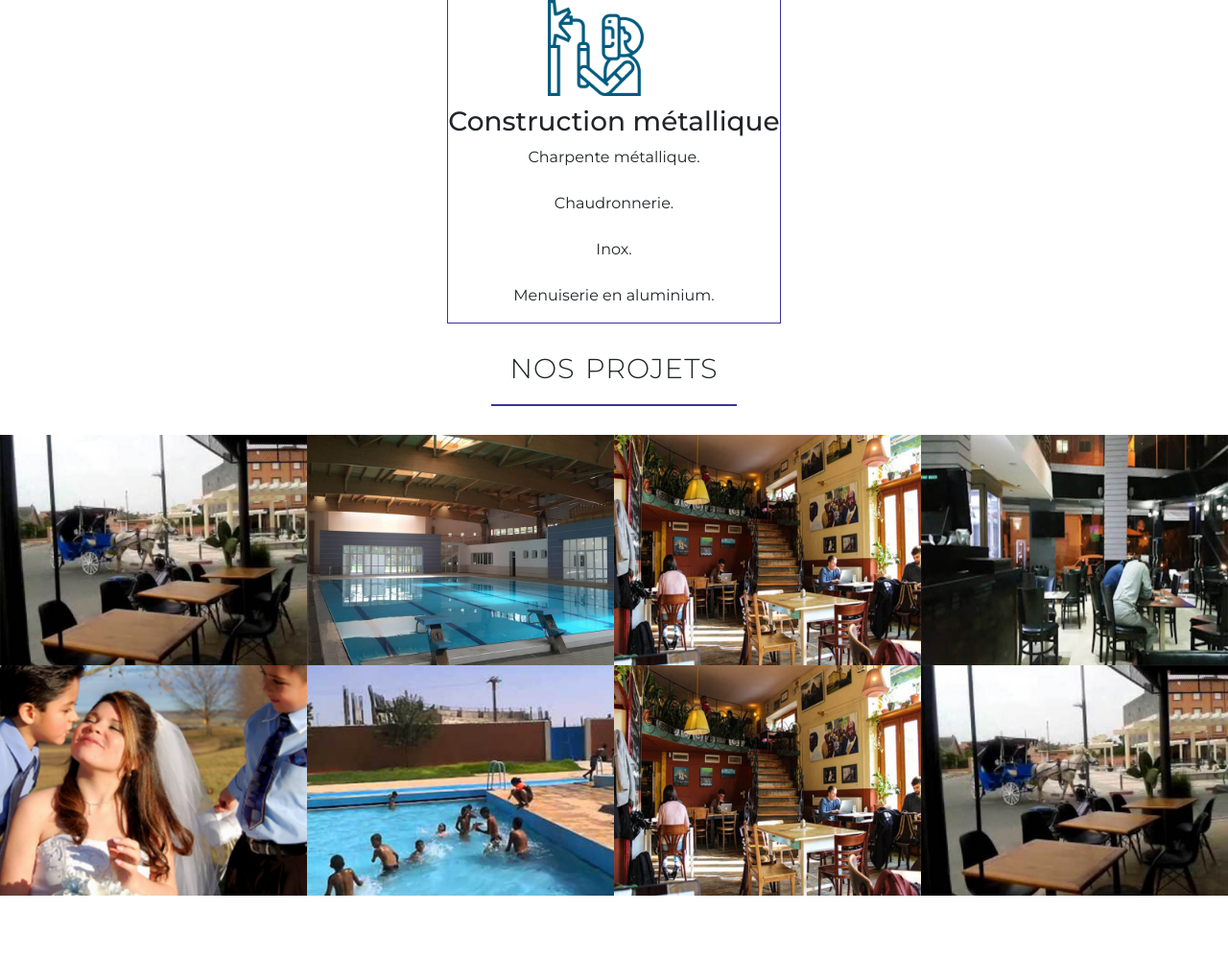
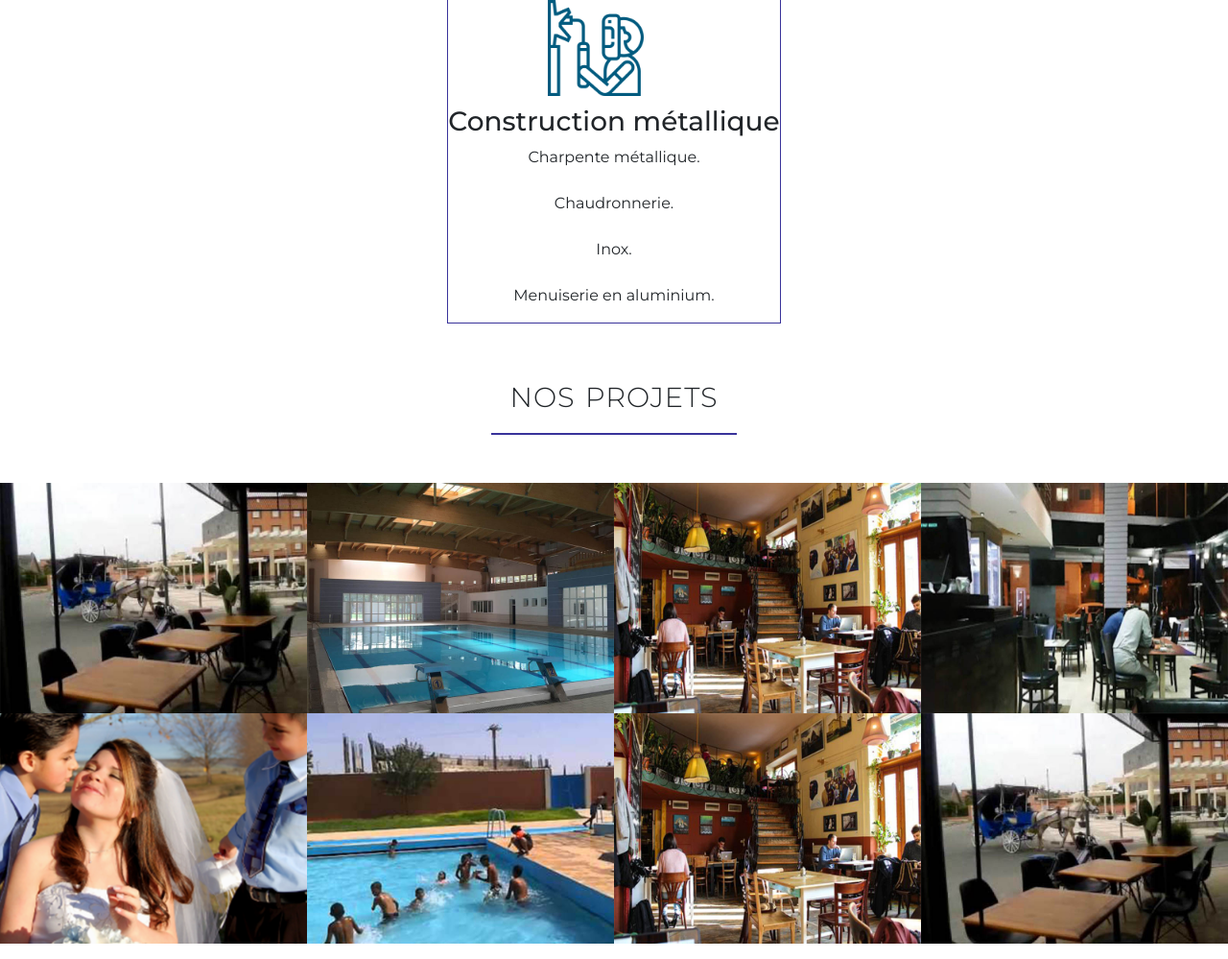
Before and after one commit to yocho1/Rafa_Services_SARL_Pro, a PHP site: page / in a window 1280 px wide. Shown: the part 1514-2513 px from the top of the page at 96% size. Before the commit the page ends 2447 px from the top, so only its background shows below. Run offline with PHP 8.4, Linux system fonts and the light colour scheme; style sheets or scripts are compiled from the project's sources; some libraries are stand-ins or nearby versions.

Commit message:
add some margin

```diff
--- a/css/style.css
+++ b/css/style.css
@@ -143,6 +143,8 @@ nav .navbar-toggler {
     .section-details .col4 h3, .section-details .col4 p {
       text-align: center; }
 
+.projects-section {
+  margin-top: 30px; }
   .projects-section h2 {
     font-size: 180%;
     word-spacing: 2px;
@@ -152,7 +154,6 @@ nav .navbar-toggler {
     font-weight: 300;
     text-transform: uppercase;
     margin-top: 10px; }
-
   .projects-section h2:after {
     display: block;
     margin: 0 auto;
@@ -161,8 +162,8 @@ nav .navbar-toggler {
     width: 20%;
     content: "";
     margin-top: 20px; }
-
   .projects-section .projects-showcase {
+    margin-top: 20px;
     list-style: none;
     display: flex;
     flex-direction: row;
--- a/sass/_nosprojects.scss
+++ b/sass/_nosprojects.scss
@@ -1,4 +1,5 @@
 .projects-section{
+    margin-top: 30px;
     h2{
         font-size: 180%;
         word-spacing: 2px;
@@ -19,6 +20,7 @@
         margin-top: 20px;
     }
     .projects-showcase{
+        margin-top: 20px;
         list-style: none;
         display: flex;
         flex-direction: row;
```
Lines whose indentation alone changed are shown as unchanged.
